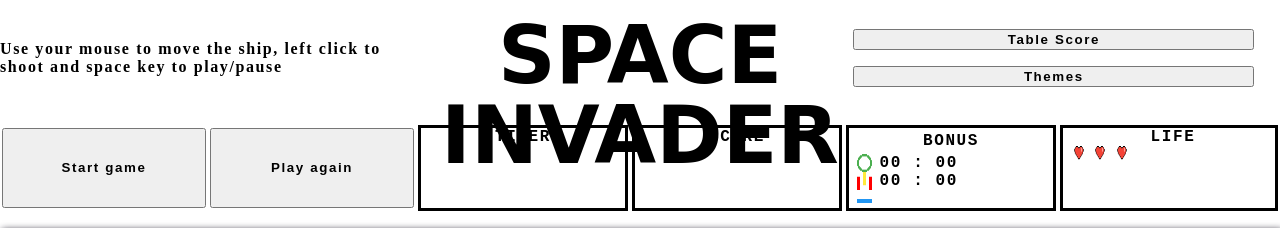
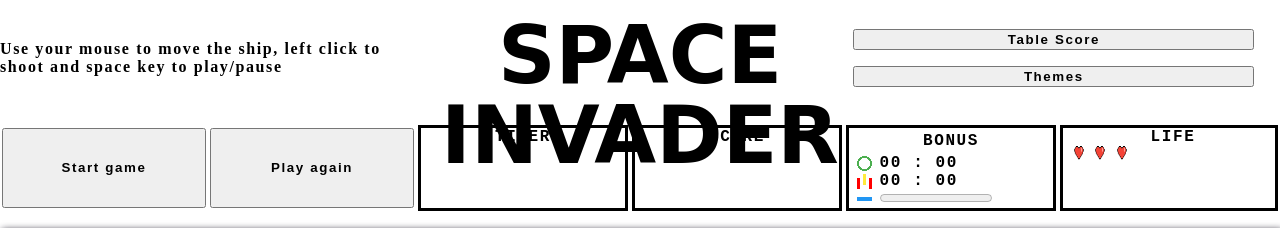
Before and after one commit to Giuseppemoi/PewPew, a PHP site: page / in a window 1280 px wide. Shown: the top 229 px of the page. Run offline with PHP 8.4, Linux system fonts and the light colour scheme; some web fonts are replaced.

Commit message:
add progress barre bonus cleaner

```diff
--- a/assets/script.js
+++ b/assets/script.js
@@ -340,8 +340,9 @@ function collidesCleaner(){
 };
 
 var colCleaner = false;
-var canvasCleanerY = canvas.height
+var canvasCleanerY = canvas.height;
 var arrayCanvasCleaner = [0, canvasCleanerY];
+var progress = document.getElementById("cleanerTime");
 function drawCanvasCleaner() {
     if (colCleaner) {
         if (arrayCleaner.length > 0) {
@@ -351,9 +352,11 @@ function drawCanvasCleaner() {
             ctx.fill();
             ctx.closePath();
             arrayCanvasCleaner[1] = (arrayCanvasCleaner[1] + dy);
+            progress.value += 100/(((canvas.height)-70)/2);
+
         }
     }
-}
+};
 
 function collidesCanvasCleaner() {
     for (let i = 0; i < arrayTarget.length; i++) {
@@ -368,6 +371,7 @@ function collidesCanvasCleaner() {
         if(arrayCanvasCleaner[1] < 0) {
             colCleaner = false;
             arrayCanvasCleaner = [0, canvasCleanerY];
+            progress.value = 0;
         }
     }
 }
@@ -598,7 +602,19 @@ tr.appendChild(th1);
 tr.appendChild(th2);
 tr.appendChild(th3);
 
-
+// var cleanerTime = document.getElementById("cleanerTime");
+// var inter = setInterval(barre, 50);
+// var progressBarre = 0;
+// function barre() {
+//     if (progressBarre < 100) {
+//         progressBarre++;
+//         cleanerTime.style.width = progressBarre + "%";
+//
+//     } else {
+//         clearInterval(inter)
+//     }
+//     cleanerTime;
+// }
 
 
 
--- a/assets/style.css
+++ b/assets/style.css
@@ -115,18 +115,30 @@ header .title {
   padding-left: 0.5rem;
 }
 
-.buttons .bonus span.shield, .buttons .bonus span.triple {
+.buttons .bonus span.shield, .buttons .bonus span.triple, .buttons .bonus span.cleaner {
   display: -webkit-box;
   display: -ms-flexbox;
   display: flex;
+  -webkit-box-align: center;
+      -ms-flex-align: center;
+          align-items: center;
 }
 
-.buttons .bonus span.shield div.shieldTime, .buttons .bonus span.shield div.tripleTime, .buttons .bonus span.triple div.shieldTime, .buttons .bonus span.triple div.tripleTime {
-  padding-left: .5rem;
+.buttons .bonus span.shield div.shieldTime, .buttons .bonus span.shield div.tripleTime, .buttons .bonus span.triple div.shieldTime, .buttons .bonus span.triple div.tripleTime, .buttons .bonus span.cleaner div.shieldTime, .buttons .bonus span.cleaner div.tripleTime {
+  margin-left: .5rem;
 }
 
 .buttons span#gameTime, .buttons span.score {
   margin: auto;
+}
+
+.buttons .cleanerTime {
+  margin-left: .5rem;
+  margin-bottom: .1rem;
+}
+
+.buttons progress {
+  width: 7rem;
 }
 
 img.heartClass {
--- a/assets/style.scss
+++ b/assets/style.scss
@@ -79,13 +79,13 @@ header{
         span{
             align-content: space-between;
             padding-left: 0.5rem;
-            &.shield, &.triple{
+            &.shield, &.triple, &.cleaner{
                 display: flex;
+                align-items: center;
                 div{
                     &.shieldTime, &.tripleTime{
-                        padding-left: .5rem;
+                        margin-left: .5rem;
                     }
-
                 }
             }
         }
@@ -95,6 +95,14 @@ header{
         &#gameTime, &.score{
             margin: auto;
         }
+    }
+    .cleanerTime{
+        margin-left: .5rem;
+        margin-bottom: .1rem;
+
+    }
+    progress{
+        width: 7rem;
     }
 }
 
@@ -299,6 +307,7 @@ body.jupiter{
         color: #7c96a9;
         text-shadow: 0px 5px 5px rgb(0, 0, 0);
     }
+
     footer a{
         color: #8c4c04;
     }
--- a/index.html
+++ b/index.html
@@ -34,9 +34,9 @@
                 <img src="assets/img/triple.png">
                 <div class="tripleTime" id="tripleTime">00 : 00</div>
             </span>
-            <span id="cleaner">
+            <span id="cleaner" class="cleaner">
                 <img src="assets/img/cleaner.png">
-                <div class="cleanerTime" id="cleanerTime"></div>
+                <progress id="cleanerTime" class="cleanerTime" max="100" value="0"></progress>
             </span>
         </div>
         <div id="liveFlex" class="liveFlex">
```
Also changed, not shown: assets/img/canvasCleaner.png (deleted), 1 other file.
